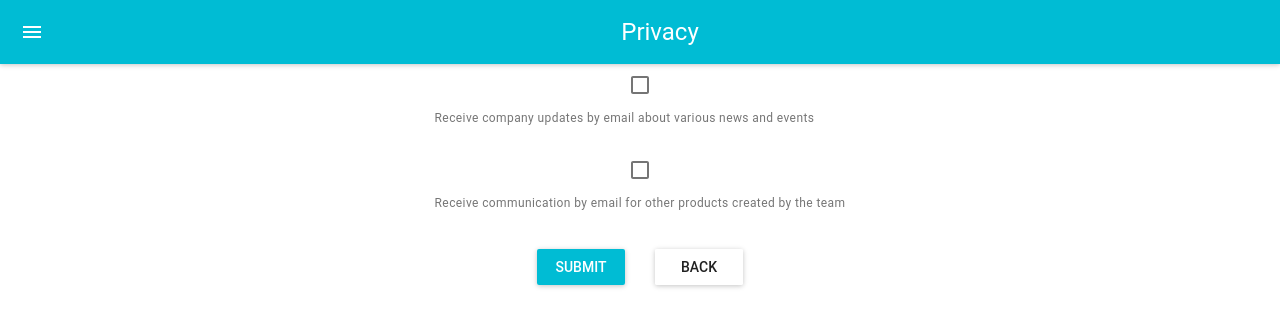
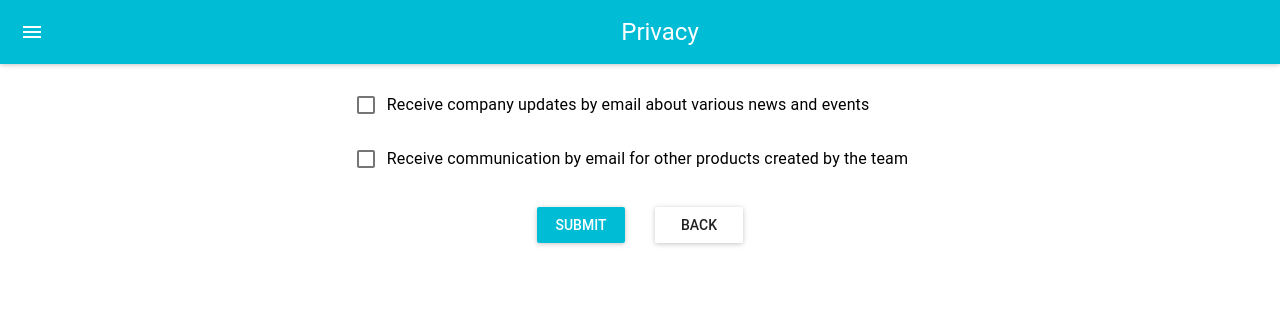
Before and after one commit to mostmojo/react-form, a React (Create React App) app: page / in a window 1280 px wide. Both pictures are taken after typing "Sample", "Sample", "Sample", "Sample" into the empty fields and a click on the button "SUBMIT". Shown: the top 326 px of the page. Built offline with nearby package versions, Linux system fonts and the light colour scheme.

Commit message:
Fix successful page styling and add required fields

```diff
--- a/src/components/FormUserDetails.js
+++ b/src/components/FormUserDetails.js
@@ -17,8 +17,9 @@ export class FormUserDetails extends Component {
 				<React.Fragment>
 					<AppBar title="Enter User Details" />
 					<TextField
+					required
 					hintText="Ex. Jacob Trayson"
-					floatingLabelText="Name"
+					floatingLabelText="Name *"
 					onChange={handleChange('name')} // Destructure. No need for this.props.handleChange
 					defaultValue={values.name}
 					/>
@@ -31,15 +32,17 @@ export class FormUserDetails extends Component {
 					/>
 					<br />
 					<TextField
+					required
 					hintText="Ex. jacob@trayson.com"
-					floatingLabelText="Email"
+					floatingLabelText="Email *"
 					onChange={handleChange('email')} // Destructure. No need for this.props.handleChange
 					defaultValue={values.email}
 					/>
 					<br />
 					<TextField
+					required
 					hintText="•••••••••"
-					floatingLabelText="Password"
+					floatingLabelText="Password *"
 					onChange={handleChange('password')} // Destructure. No need for this.props.handleChange
 					defaultValue={values.password}
 					/>
--- a/src/components/Privacy.js
+++ b/src/components/Privacy.js
@@ -2,7 +2,7 @@ import React, { Component } from 'react';
 import MuiThemeProvider from 'material-ui/styles/MuiThemeProvider';
 import AppBar from 'material-ui/AppBar';
 import RaisedButton from 'material-ui/RaisedButton';
-import FormControlLabel from '@material-ui/core/Checkbox';
+import FormControlLabel from '@material-ui/core/FormControlLabel';
 import Checkbox from '@material-ui/core/Checkbox';
 import FormControl from '@material-ui/core/FormControl';
 import FormGroup from '@material-ui/core/FormGroup';
@@ -27,18 +27,17 @@ export class Privacy extends Component {
 					<AppBar title="Privacy" />
 					<FormControl component="fieldset">
 						<FormGroup>
+							<br />
 							<FormControlLabel
 								control={ <Checkbox /> }
 								label="Receive company updates by email about various news and events"
+								style={styles.mb}
 							/>
-							<FormHelperText>Receive company updates by email about various news and events</FormHelperText>
-							<br />
 							<FormControlLabel
 								control={ <Checkbox /> }
 								label="Receive communication by email for other products created by the team"
+								style={styles.mb}
 							/>
-							<FormHelperText>Receive communication by email for other products created by the team</FormHelperText>
-							<br />
 						</FormGroup>
 					</FormControl>
 					<br />
@@ -63,6 +62,9 @@ export class Privacy extends Component {
 const styles = {
 	button: {
 		margin: 15
+	},
+	mb: {
+		marginBottom: 12
 	}
 }
 
--- a/src/components/Successful.js
+++ b/src/components/Successful.js
@@ -19,8 +19,8 @@ export class Successful extends Component {
 			<MuiThemeProvider>
 				<React.Fragment>
 					<AppBar title="Successful" />
-					<h1>Congratulations! You have successfully created an account.</h1>
-					<p>Please verify your email address, you should have received an email from us already! <span role="img" aria-label="party-emoji">🎉</span></p>
+					<h1><span role="img" aria-label="checkbox">✔</span> Please verify your email address.</h1>
+					<p>You should have received an email from us already! <span role="img" aria-label="party-emoji">🎉</span></p>
 				</React.Fragment>
 			</MuiThemeProvider>
 		);
```
